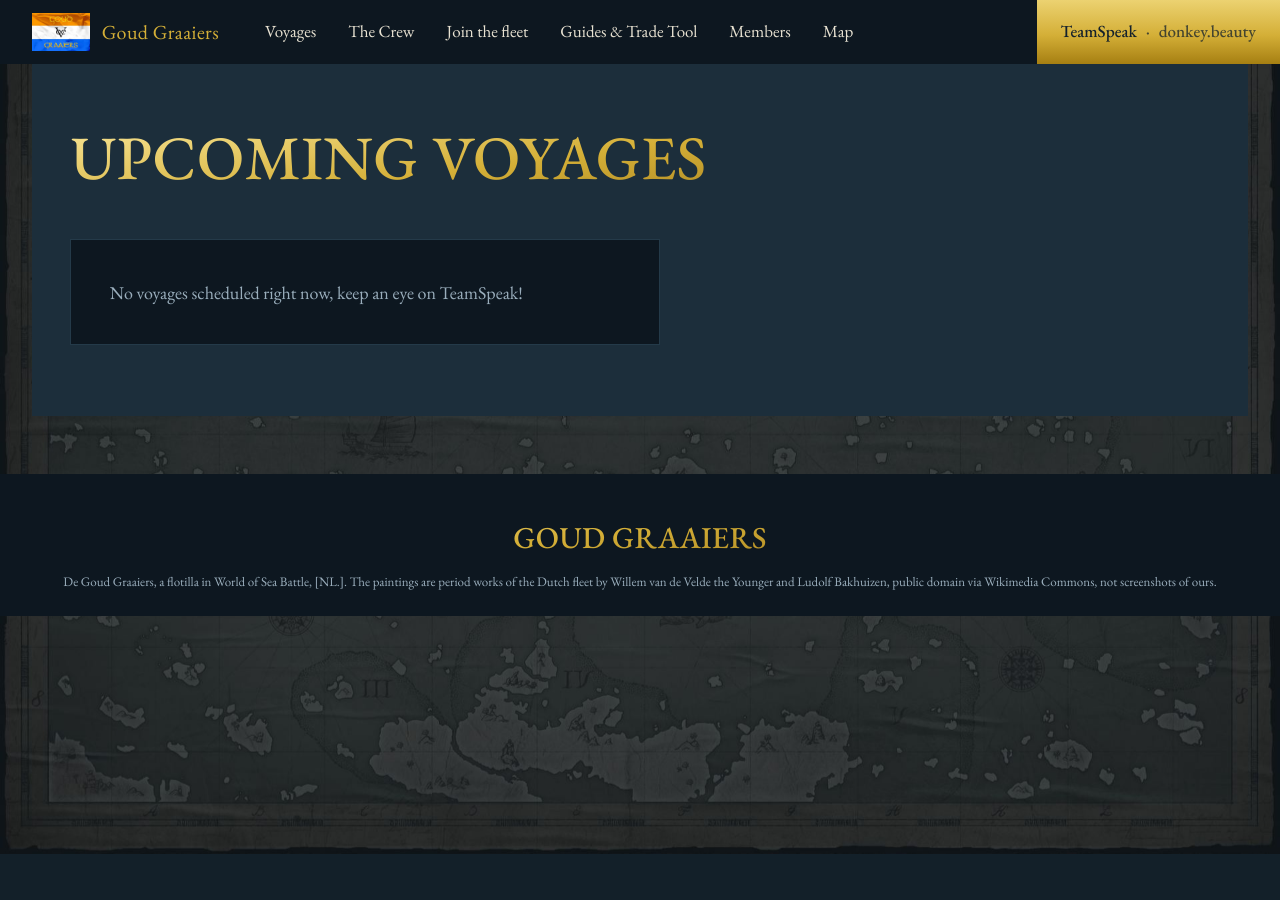
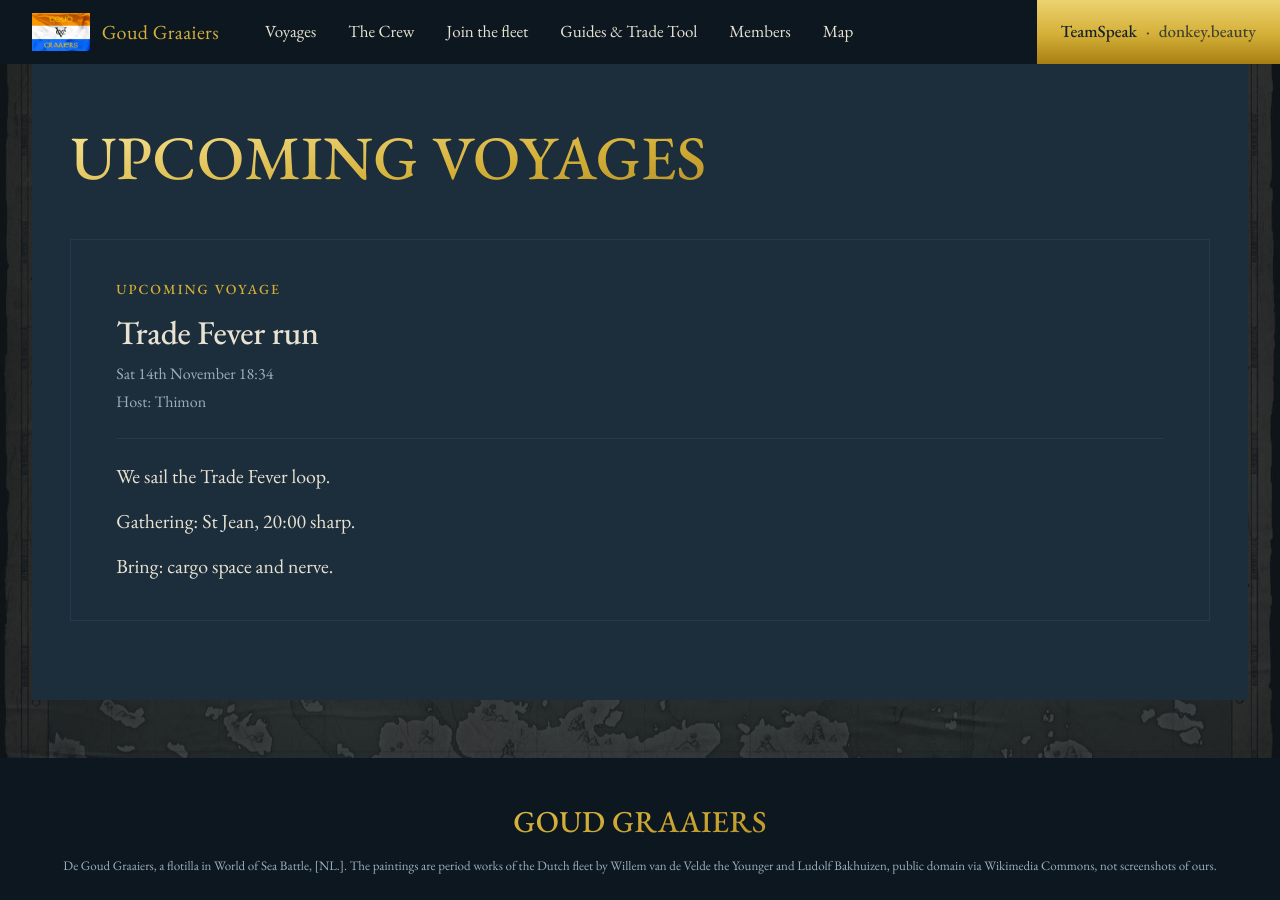
Before and after one commit to FuelClock/GoudGraaiers, a Jekyll site: the page built from events.md, in a window 1280 px wide and 900 px high, scrolled down 556 px. Built offline with Jekyll 4.4.1, drawn with Linux system fonts in a browser that asks for light colours.

Commit message:
Update voyages: 1 scheduled, 3 recent

```diff
--- a/assets/pages/events.md
+++ b/assets/pages/events.md
@@ -1,3 +1,8 @@
 ## Upcoming voyages
 
-*No voyages scheduled right now, keep an eye on TeamSpeak!*
+<article class="upcoming-card">
+<h3 class="upcoming-card-title">Trade Fever run</h3>
+<p class="upcoming-card-date">Sat 14th November 18:34</p>
+<p class="upcoming-card-host">Host: Thimon</p>
+<div class="upcoming-card-plan"><p>We sail the Trade Fever loop.</p><p>Gathering: St Jean, 20:00 sharp.</p><p>Bring: cargo space and nerve.</p></div>
+</article>
```
